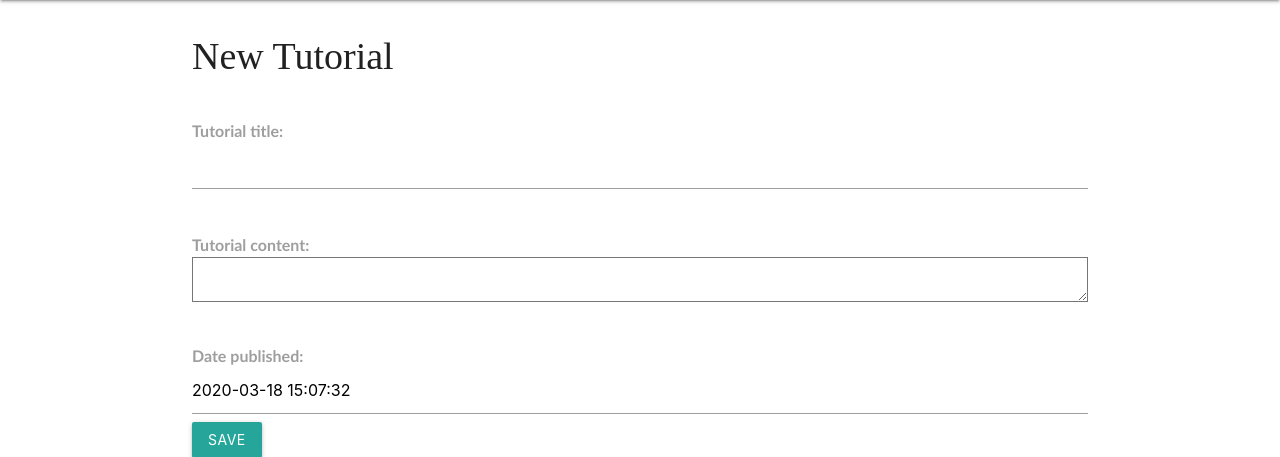
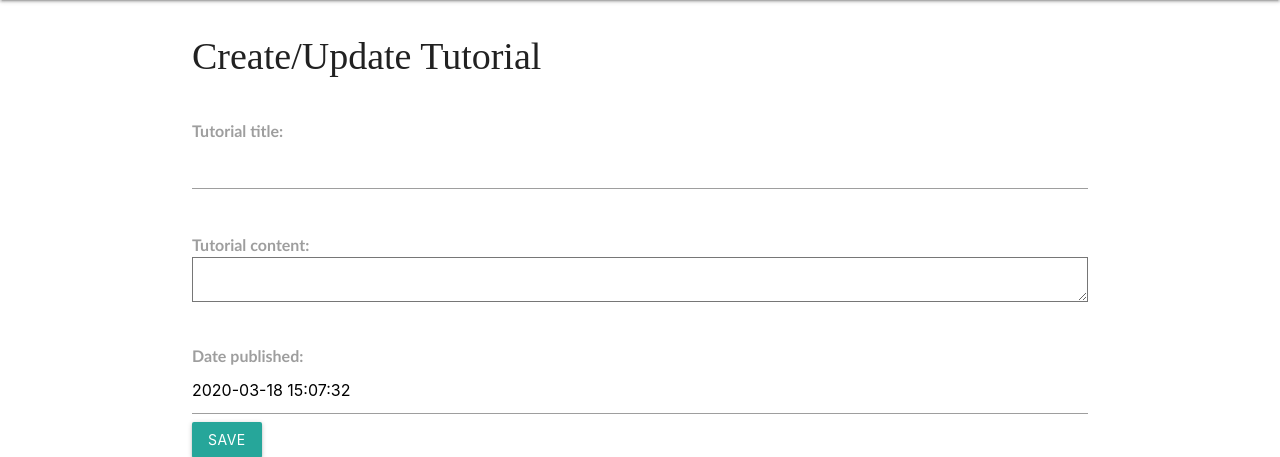
Before and after one commit to WebJamApps/DjangoJam, a Django app: page /tutorial/new/ in a window 1280 px wide. Shown: the part 64-521 px from the top of the page. Run offline with Django 3.2, Linux system fonts and the light colour scheme; some libraries are stand-ins or nearby versions.

Commit message:
postgres

```diff
--- a/main/templates/main/tutorial_edit.html
+++ b/main/templates/main/tutorial_edit.html
@@ -2,7 +2,7 @@
 <!-- {% load static %} -->
 {% block content %}
 <!-- <script src="{% static 'tinymce/js/prism.js' %}"></script> -->
-<h2>New Tutorial</h2>
+<h2>Create/Update Tutorial</h2>
 <form method="POST" class="post-form">{% csrf_token %}
   {{ form.as_p }}
   <button type="submit" class="save btn btn-default">Save</button>
--- a/main/templates/main/tutorial_list.html
+++ b/main/templates/main/tutorial_list.html
@@ -32,6 +32,7 @@
           error: errorCallback || $.noop
         });
       }
+      return window.location.assign('/tutorial/' + dataId + '/edit')
     }
 
   </script>
```
